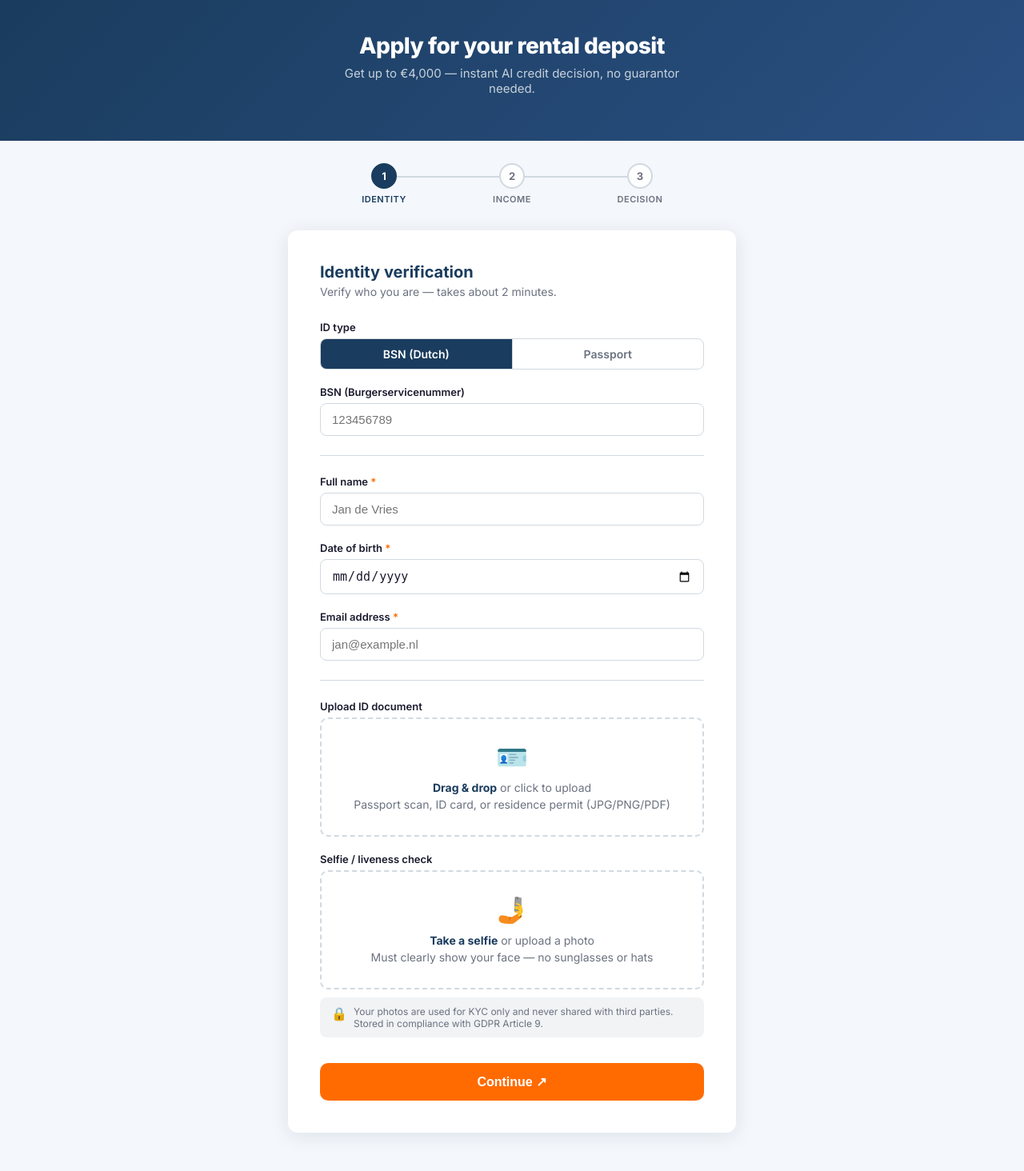
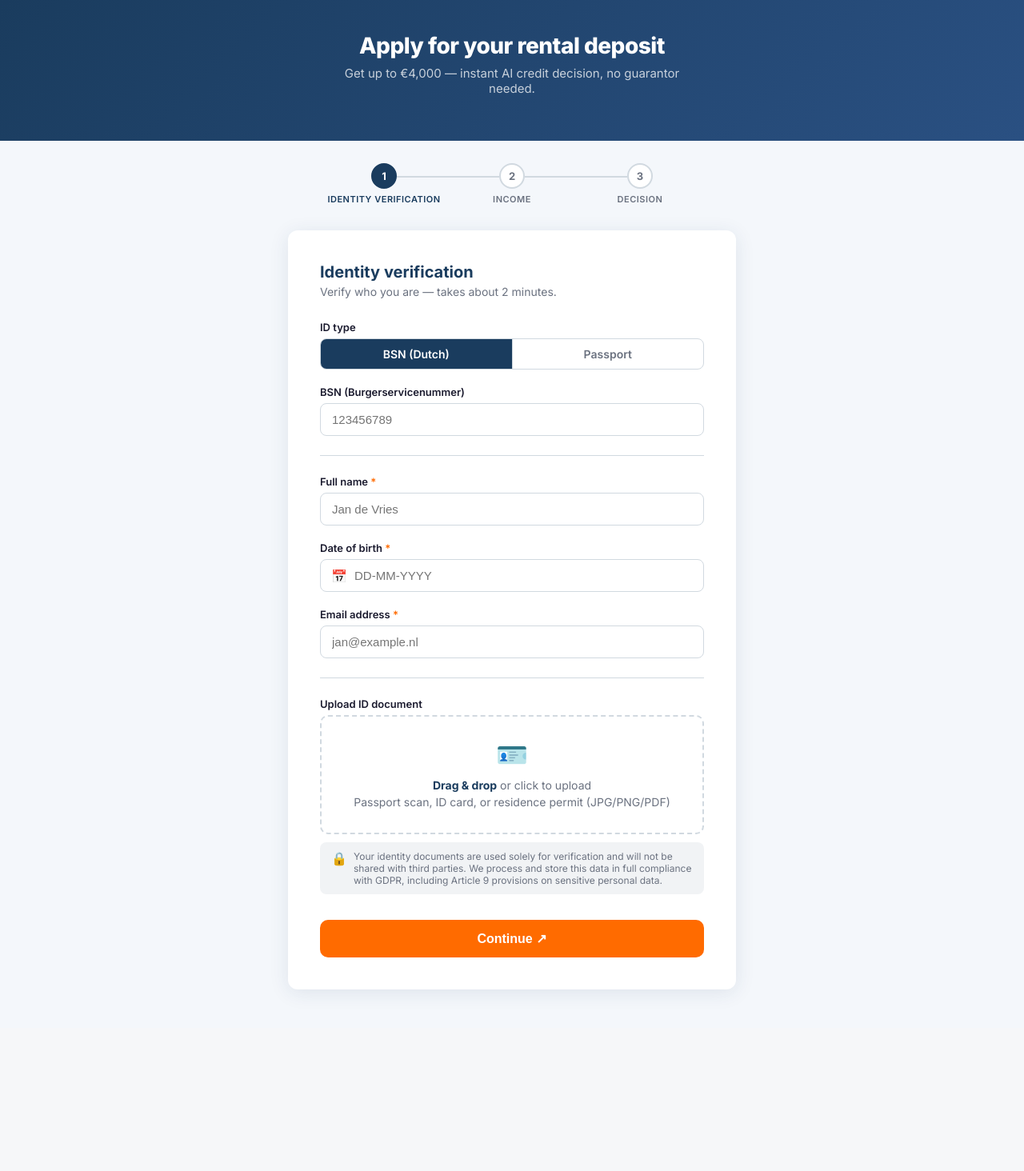
Before and after one commit to Jennyhung-cyh/DepositEase, a FastAPI app: page / in a window 1280 px wide. Shown: the part 68-1532 px from the top of the page at 80% size. After the commit the page ends 1310 px from the top, so only its background shows below. Run offline with FastAPI, Linux system fonts and the light colour scheme.

Commit message:
Identity verification view adjustment
1. Progress tab now reads "Identity Verification" instead of "Identity"
2. Date of birth is now a text field (DD-MM-YYYY, auto-formats as you type, validates real dates and 18+ age)
3. Selfie/liveness section removed entirely
4. Data usage statement updated and relocated under the ID document upload to: "Your identity documents are used solely for verification and will not be shared with third parties. We process and store this data in full compliance with GDPR, including Article 9 provisions on sensitive personal data."

```diff
--- a/static/css/style.css
+++ b/static/css/style.css
@@ -439,8 +439,8 @@ input.error { border-color: var(--error); }
 /* ─── Hidden utility ─── */
 .hidden { display: none !important; }
 
-/* ─── Liveness badge ─── */
-.liveness-note {
+/* ─── Privacy note ─── */
+.privacy-note {
   display: flex;
   align-items: flex-start;
   gap: 8px;
@@ -452,7 +452,24 @@ input.error { border-color: var(--error); }
   margin-top: 10px;
 }
 
-.liveness-note .icon { font-size: 16px; flex-shrink: 0; }
+.privacy-note .icon { font-size: 16px; flex-shrink: 0; }
+
+/* ─── Date of birth (manual entry only) ─── */
+.dob-field {
+  position: relative;
+  display: flex;
+  align-items: center;
+}
+
+.dob-field input[type="text"] { padding-left: 42px; }
+
+.dob-icon {
+  position: absolute;
+  left: 14px;
+  font-size: 16px;
+  line-height: 1;
+  pointer-events: none;
+}
 
 /* ─── Responsive ─── */
 @media (max-width: 600px) {
--- a/static/js/register.js
+++ b/static/js/register.js
@@ -81,7 +81,6 @@ function initUploadZone(zoneId, inputId, previewId, previewNameId) {
 }
 
 initUploadZone('zone-id',      'file-id',      'prev-id',      'prev-id-name');
-initUploadZone('zone-selfie',  'file-selfie',  'prev-selfie',  'prev-selfie-name');
 initUploadZone('zone-payslip', 'file-payslip', 'prev-payslip', 'prev-payslip-name');
 
 /* ─── Income method toggle ─── */
@@ -122,11 +121,26 @@ document.getElementById('btn-connect-bank').addEventListener('click', async () =
   }
 });
 
-/* ─── Set max DOB (must be 18+) ─── */
-const dobInput = document.getElementById('date_of_birth');
-const maxDob = new Date();
-maxDob.setFullYear(maxDob.getFullYear() - 18);
-dobInput.max = maxDob.toISOString().split('T')[0];
+/* ─── Date of birth: manual entry only (DD-MM-YYYY) ─── */
+const dobInput = document.getElementById('dob_input');
+
+/* Auto-format manual digits as DD-MM-YYYY while typing */
+dobInput.addEventListener('input', () => {
+  const digits = dobInput.value.replace(/\D/g, '').slice(0, 8);
+  if (digits.length > 4) dobInput.value = `${digits.slice(0, 2)}-${digits.slice(2, 4)}-${digits.slice(4)}`;
+  else if (digits.length > 2) dobInput.value = `${digits.slice(0, 2)}-${digits.slice(2)}`;
+  else dobInput.value = digits;
+});
+
+/* Parses "DD-MM-YYYY" -> ISO "YYYY-MM-DD", or null if invalid/non-existent date */
+function parseDob(str) {
+  const m = /^(\d{2})-(\d{2})-(\d{4})$/.exec(str.trim());
+  if (!m) return null;
+  const [, dd, mm, yyyy] = m;
+  const d = new Date(`${yyyy}-${mm}-${dd}T00:00:00`);
+  if (d.getFullYear() != yyyy || d.getMonth() + 1 != mm || d.getDate() != dd) return null;
+  return `${yyyy}-${mm}-${dd}`;
+}
 
 /* ─── STEP 1 SUBMIT ─── */
 document.getElementById('form-identity').addEventListener('submit', async e => {
@@ -138,10 +152,8 @@ document.getElementById('form-identity').addEventListener('submit', async e => {
     ? document.getElementById('bsn').value.trim()
     : document.getElementById('passport').value.trim();
   const fullName  = document.getElementById('full_name').value.trim();
-  const dob       = document.getElementById('date_of_birth').value;
   const email     = document.getElementById('email').value.trim();
   const idFile    = document.getElementById('file-id').files[0];
-  const selfieFile= document.getElementById('file-selfie').files[0];
 
   let valid = true;
 
@@ -152,12 +164,25 @@ document.getElementById('form-identity').addEventListener('submit', async e => {
     showError('err-passport'); document.getElementById('passport').classList.add('error'); valid = false;
   }
   if (!fullName) { showError('err-name'); valid = false; }
-  if (!dob)      { showError('err-dob');  valid = false; }
+
+  let dobIso = null;
+  if (!dobInput.value.trim()) {
+    showError('err-dob'); valid = false;
+  } else {
+    dobIso = parseDob(dobInput.value);
+    if (!dobIso) {
+      showError('err-dob'); valid = false;
+    } else {
+      const ageMs = new Date() - new Date(`${dobIso}T00:00:00`);
+      const age = ageMs / (365.25 * 24 * 3600 * 1000);
+      if (age < 18) { showError('err-dob', 'You must be at least 18 years old.'); valid = false; }
+    }
+  }
+
   if (!email || !/^[^\s@]+@[^\s@]+\.[^\s@]+$/.test(email)) {
     showError('err-email'); valid = false;
   }
-  if (!idFile)    { showError('err-id-doc'); valid = false; }
-  if (!selfieFile){ showError('err-selfie'); valid = false; }
+  if (!idFile) { showError('err-id-doc'); valid = false; }
 
   if (!valid) return;
 
@@ -169,7 +194,7 @@ document.getElementById('form-identity').addEventListener('submit', async e => {
     const fd1 = new FormData();
     fd1.append('full_name', fullName);
     fd1.append('email', email);
-    fd1.append('date_of_birth', dob);
+    fd1.append('date_of_birth', dobIso);
     fd1.append('id_type', idType);
     fd1.append('id_number', idNumber);
 
@@ -187,14 +212,6 @@ document.getElementById('form-identity').addEventListener('submit', async e => {
     fd2.append('file', idFile);
     const r2 = await fetch('/api/v1/register/upload-document', { method: 'POST', body: fd2 });
     if (!r2.ok) { const e2 = await r2.json(); throw new Error(e2.detail || 'ID upload failed.'); }
-
-    /* 3. Upload selfie */
-    const fd3 = new FormData();
-    fd3.append('tenant_id', tenantId);
-    fd3.append('doc_type', 'selfie');
-    fd3.append('file', selfieFile);
-    const r3 = await fetch('/api/v1/register/upload-document', { method: 'POST', body: fd3 });
-    if (!r3.ok) { const e3 = await r3.json(); throw new Error(e3.detail || 'Selfie upload failed.'); }
 
     toast('Identity verified — step 2 of 3', 'success');
     goToStep(2);
--- a/templates/register.html
+++ b/templates/register.html
@@ -27,7 +27,7 @@
 <nav class="progress-wrap" id="stepProgress" aria-label="Application steps">
   <div class="step-item active" id="prog-1">
     <div class="step-circle">1</div>
-    <div class="step-label">Identity</div>
+    <div class="step-label">Identity Verification</div>
   </div>
   <div class="step-item" id="prog-2">
     <div class="step-circle">2</div>
@@ -88,10 +88,13 @@
 
     <!-- Date of birth -->
     <div class="form-group">
-      <label for="date_of_birth">Date of birth <span style="color:var(--orange)">*</span></label>
-      <input type="date" id="date_of_birth" name="date_of_birth"
-             max="" autocomplete="bday" />
-      <div class="field-error" id="err-dob">Please enter a valid date of birth.</div>
+      <label for="dob_input">Date of birth <span style="color:var(--orange)">*</span></label>
+      <div class="dob-field">
+        <span class="dob-icon" aria-hidden="true">📅</span>
+        <input type="text" id="dob_input" name="date_of_birth_display"
+               placeholder="DD-MM-YYYY" inputmode="numeric" maxlength="10" autocomplete="bday" />
+      </div>
+      <div class="field-error" id="err-dob">Enter a valid date of birth as DD-MM-YYYY (must be 18 or older).</div>
     </div>
 
     <!-- Email -->
@@ -119,27 +122,11 @@
         </div>
       </div>
       <div class="field-error" id="err-id-doc">Please upload your ID document.</div>
-    </div>
-
-    <!-- Selfie / liveness -->
-    <div class="form-group">
-      <label>Selfie / liveness check</label>
-      <div class="upload-zone" id="zone-selfie" role="button" aria-label="Upload selfie">
-        <input type="file" id="file-selfie" accept="image/*" capture="user" aria-label="Selfie file" />
-        <div class="upload-icon">🤳</div>
-        <div class="upload-text">
-          <strong>Take a selfie</strong> or upload a photo<br />
-          Must clearly show your face — no sunglasses or hats
-        </div>
-        <div class="upload-preview" id="prev-selfie">
-          <span>✅</span> <span id="prev-selfie-name"></span>
-        </div>
-      </div>
-      <div class="field-error" id="err-selfie">Please upload a selfie photo.</div>
-      <div class="liveness-note">
+      <div class="privacy-note">
         <span class="icon">🔒</span>
-        <span>Your photos are used for KYC only and never shared with third parties.
-        Stored in compliance with GDPR Article 9.</span>
+        <span>Your identity documents are used solely for verification and will not be
+        shared with third parties. We process and store this data in full compliance
+        with GDPR, including Article 9 provisions on sensitive personal data.</span>
       </div>
     </div>
 
```
Also changed, not shown: .claude/settings.local.json.
